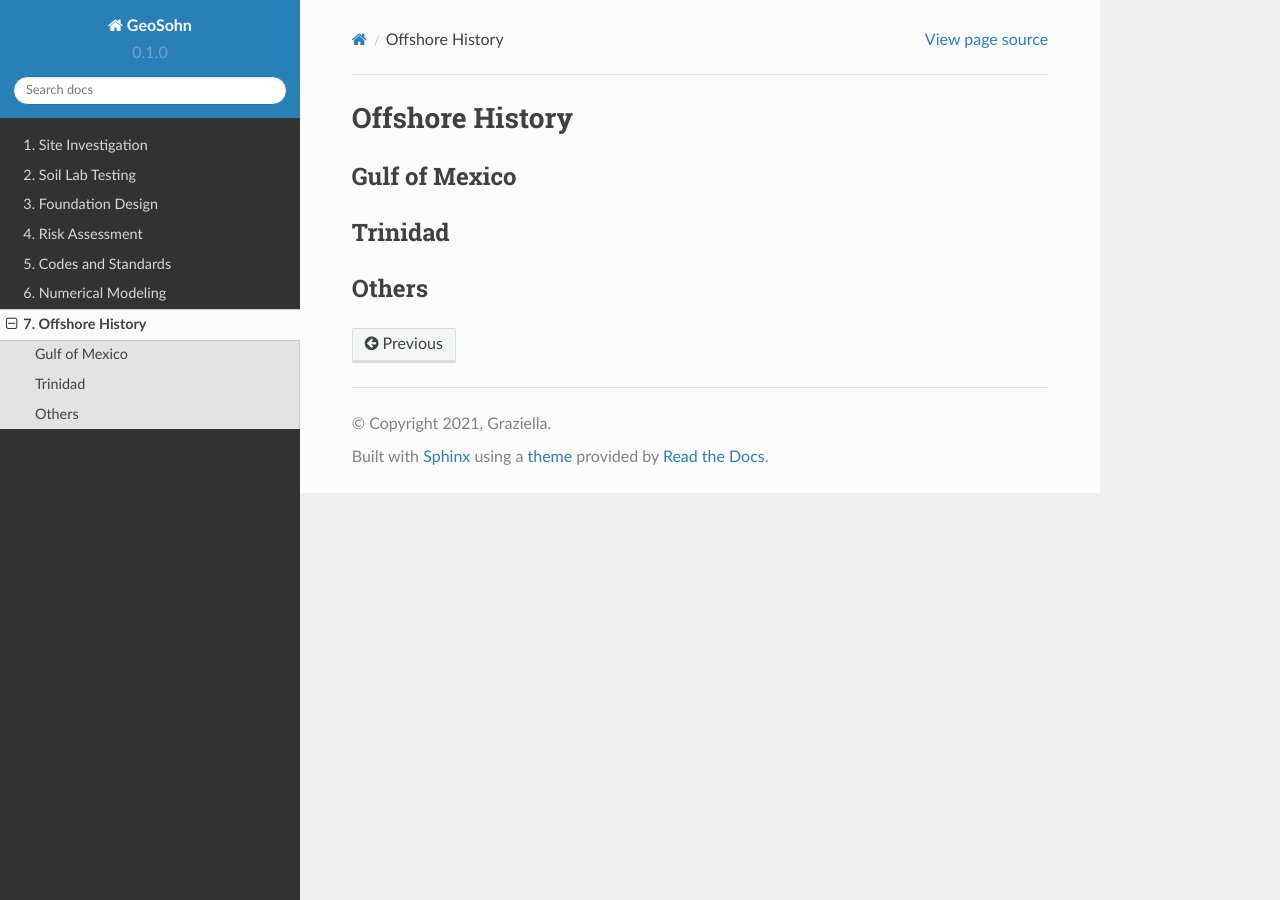
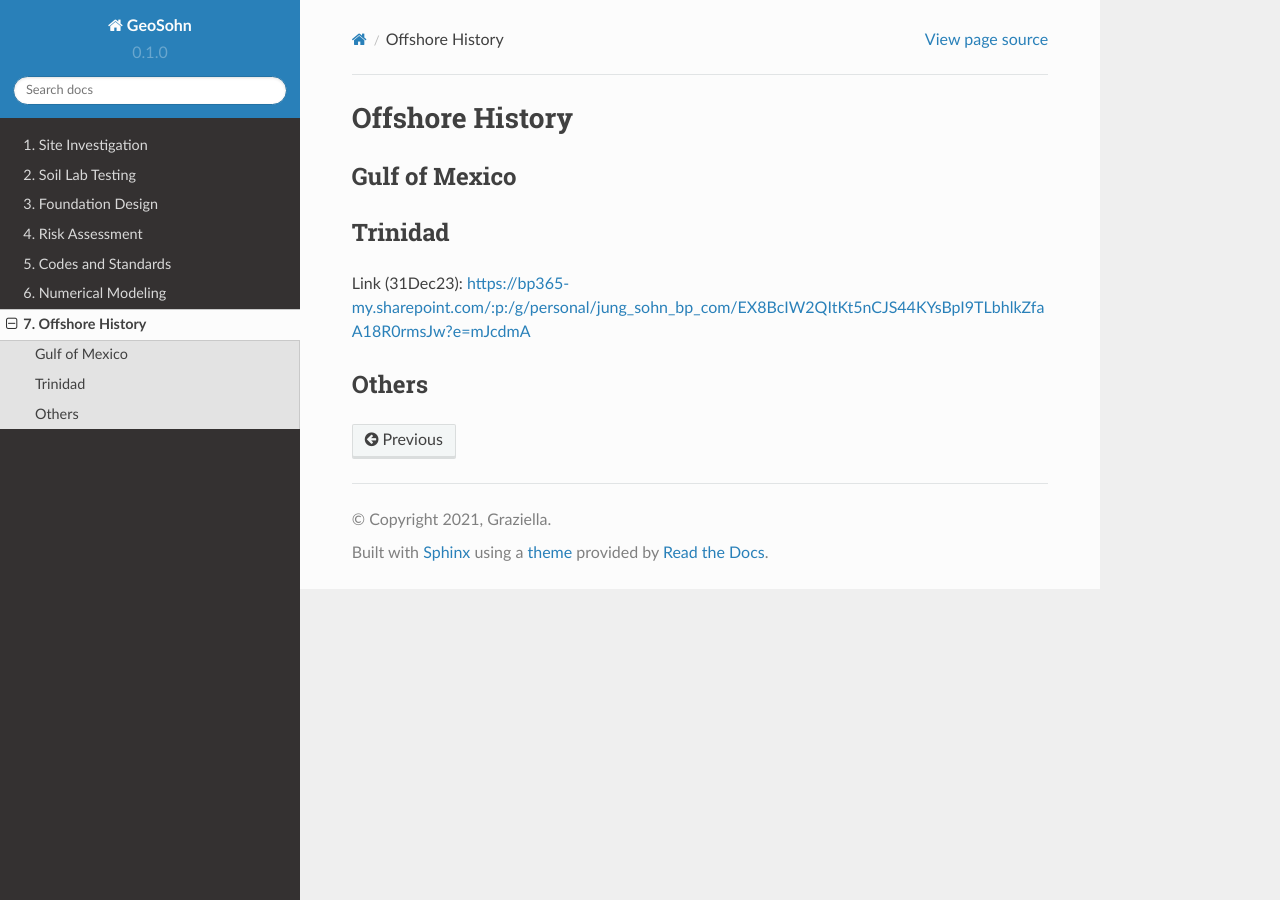
Before and after one commit to jrson11/GeoSohn, a Sphinx documentation site: the page built from docs/source/7-Offshore_History.rst, in a window 1280 px wide. Built offline with Sphinx 7.4.7 and the Read the Docs theme 2.0.0, drawn with Linux system fonts in a browser that asks for light colours.

Commit message:
Update 7-Offshore_History.rst

```diff
--- a/docs/source/7-Offshore_History.rst
+++ b/docs/source/7-Offshore_History.rst
@@ -8,7 +8,7 @@
 
 Trinidad
 --------
-
+Link (31Dec23): https://bp365-my.sharepoint.com/:p:/g/personal/jung_sohn_bp_com/EX8BcIW2QItKt5nCJS44KYsBpI9TLbhlkZfaA18R0rmsJw?e=mJcdmA
 
 Others
 ---------
```
